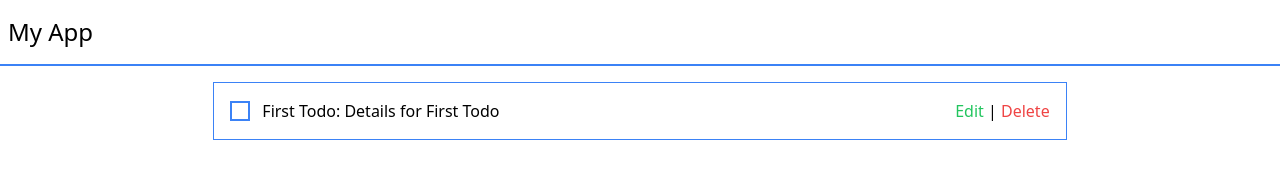
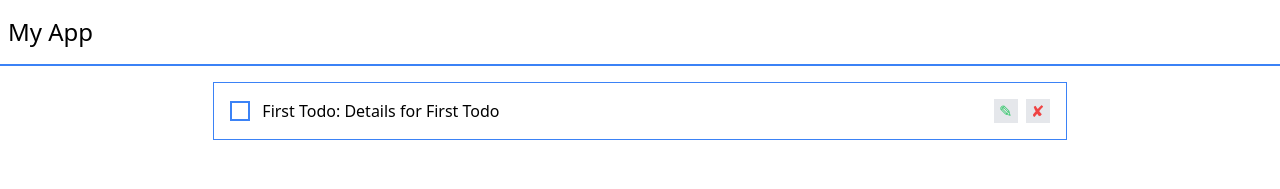
Before and after one commit to PetrovskyiWD/react-todo-app, a React (Create React App) app: page / in a window 1280 px wide. Shown: the top 189 px of the page. Built offline with nearby package versions, Linux system fonts and the light colour scheme.

Commit message:
Components > ToDo List > Item > Action buttons

```diff
--- a/src/components/ToDoList/Item.tsx
+++ b/src/components/ToDoList/Item.tsx
@@ -19,10 +19,9 @@ const Item: React.FC<ITodo> = ({ id, title, details, isCompleted }) => {
           <span>{details}</span>
         </div>
       </div>
-      <div>
-        <button type='button' className='text-green-500'>Edit</button>
-        <span> | </span>
-        <button type='button' className='text-red-500'>Delete</button>
+      <div className='flex items-center'>
+        <button type='button' className='w-6 h-6 mr-2 text-green-500 bg-gray-200'>&#9998;</button>
+        <button type='button' className='w-6 h-6 text-red-500 bg-gray-200'>&#10008;</button>
       </div>
     </li>
   )
```
